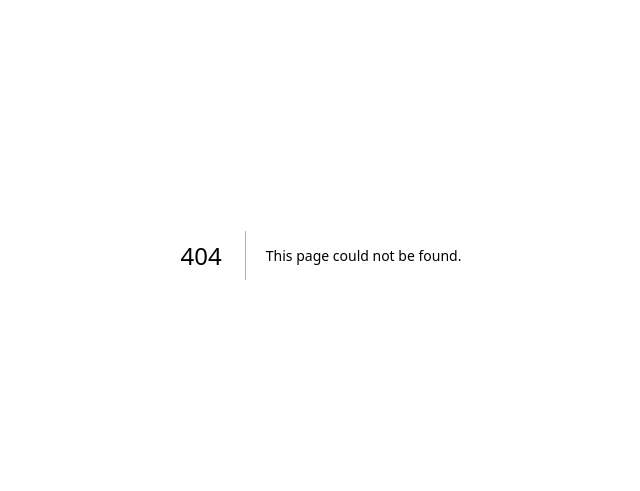
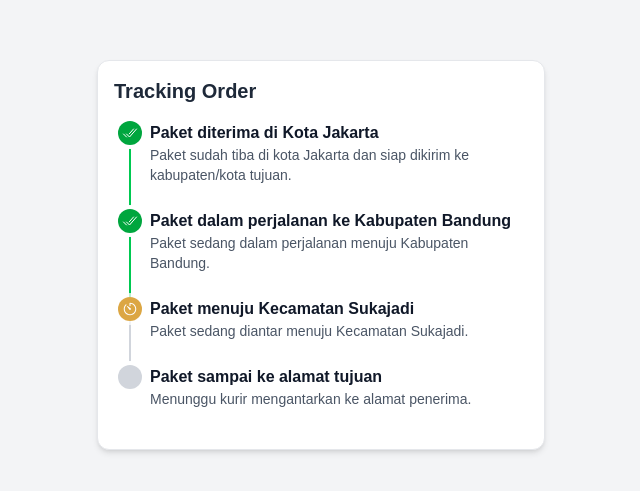
Before and after one commit to Arifudinmyf/nextjs-projects, a Next.js app: page /v1/tracking-order in a window 1280 px wide. Before the commit this address had no page. Shown: the part 145-636 px from the top of the page, without its empty margins (319-959 px from the left). Built offline with nearby package versions, Linux system fonts and the light colour scheme.

Commit message:
feat: adding tracking order

```diff
--- /dev/null
+++ b/src/app/v1/tracking-order/page.tsx
@@ -0,0 +1,34 @@
+"use client";
+
+import TrackingOrder, { TrackingStep } from "@/components/features/tracking-order/TrackingOrder";
+
+export default function Page() {
+  const trackingSteps: TrackingStep[] = [
+    {
+      step: "Paket diterima di Kota Jakarta",
+      status: "completed",
+      description: "Paket sudah tiba di kota Jakarta dan siap dikirim ke kabupaten/kota tujuan.",
+    },
+    {
+      step: "Paket dalam perjalanan ke Kabupaten Bandung",
+      status: "completed",
+      description: "Paket sedang dalam perjalanan menuju Kabupaten Bandung.",
+    },
+    {
+      step: "Paket menuju Kecamatan Sukajadi",
+      status: "in-progress",
+      description: "Paket sedang diantar menuju Kecamatan Sukajadi.",
+    },
+    {
+      step: "Paket sampai ke alamat tujuan",
+      status: "pending",
+      description: "Menunggu kurir mengantarkan ke alamat penerima.",
+    },
+  ];
+
+  return (
+    <main className="flex min-h-screen items-center justify-center bg-gray-100">
+      <TrackingOrder steps={trackingSteps} />
+    </main>
+  );
+}
--- /dev/null
+++ b/src/components/features/tracking-order/TrackingOrder.tsx
@@ -0,0 +1,101 @@
+"use client";
+
+import { IoIosTimer } from "react-icons/io";
+import { IoCheckmarkDoneOutline, IoCloseCircleOutline } from "react-icons/io5";
+
+export interface TrackingStep {
+  step: string;
+  status: "completed" | "in-progress" | "pending" | "failed";
+  description: string;
+}
+
+interface TrackingOrderProps {
+  steps: TrackingStep[];
+}
+
+// Fungsi helper untuk mendapatkan warna garis
+function getLineColor(status: TrackingStep["status"]) {
+  switch (status) {
+    case "completed":
+      return "bg-green-500";
+    case "failed":
+      return "bg-red-500";
+    default:
+      return "bg-gray-300";
+  }
+}
+
+// Fungsi helper untuk mendapatkan warna lingkaran
+function getCircleColor(status: TrackingStep["status"]) {
+  switch (status) {
+    case "completed":
+      return "bg-green-600";
+    case "in-progress":
+      return "bg-yellow-600 animate-pulse";
+    case "failed":
+      return "bg-red-600";
+    default:
+      return "bg-gray-300";
+  }
+}
+
+// Fungsi helper untuk mendapatkan ikon
+function getStatusIcon(status: TrackingStep["status"]) {
+  switch (status) {
+    case "completed":
+      return <IoCheckmarkDoneOutline className="w-4 h-4 text-white" />;
+    case "in-progress":
+      return <IoIosTimer className="w-4 h-4 text-white" />;
+    case "failed":
+      return <IoCloseCircleOutline className="w-4 h-4 text-white" />;
+    default:
+      return null;
+  }
+}
+
+export default function TrackingOrder({ steps }: TrackingOrderProps) {
+
+  const preparedSteps = steps.map((item, idx) => {
+    const isLast = idx === steps.length - 1;
+    return {
+      ...item,
+      isLast,
+      lineColor: getLineColor(item.status),
+      circleColor: getCircleColor(item.status),
+      icon: getStatusIcon(item.status),
+      textColor: item.status === "failed" ? "text-red-600" : "text-gray-900",
+    };
+  });
+
+  return (
+    <div className="w-full max-w-md mx-auto bg-white rounded-xl border border-gray-200 shadow-md p-4">
+      <h2 className="text-xl font-bold mb-4 text-gray-800">Tracking Order</h2>
+      <ol className="relative">
+        {preparedSteps.map((item, idx) => (
+          <li key={idx} className="ml-4 relative">
+
+            {/* Garis Vertikal */}
+            {!item.isLast && (
+              <span
+                className={`absolute top-6 left-[-1px] w-[2px] h-full ${item.lineColor}`}
+              />
+            )}
+
+            {/* Icon Status */}
+            <span
+              className={`absolute -left-3 flex items-center justify-center w-6 h-6 rounded-full ring-4 ring-white ${item.circleColor}`}
+            >
+              {item.icon}
+            </span>
+
+            {/* Konten */}
+            <div className="mb-6 ml-5">
+              <h3 className={`font-semibold ${item.textColor}`}>{item.step}</h3>
+              <p className="text-gray-600 text-sm">{item.description}</p>
+            </div>
+          </li>
+        ))}
+      </ol>
+    </div>
+  );
+}
```
